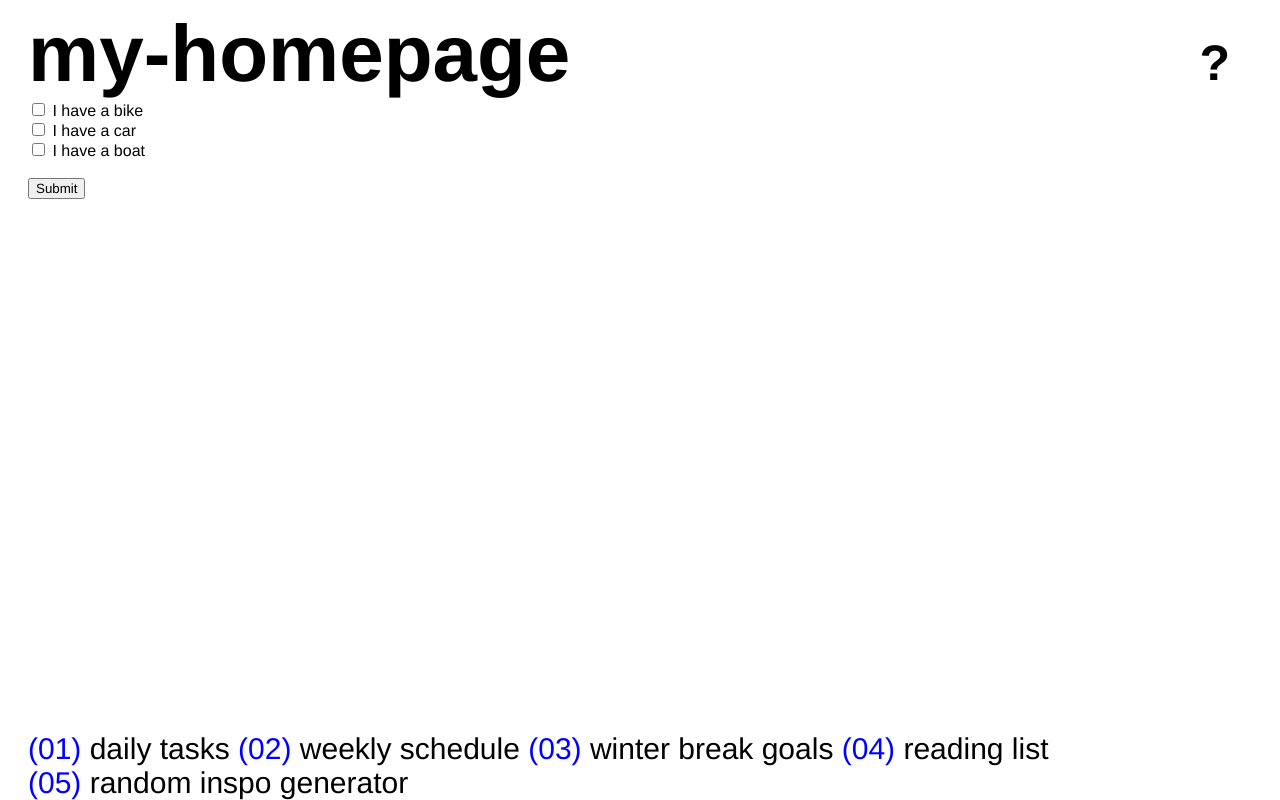
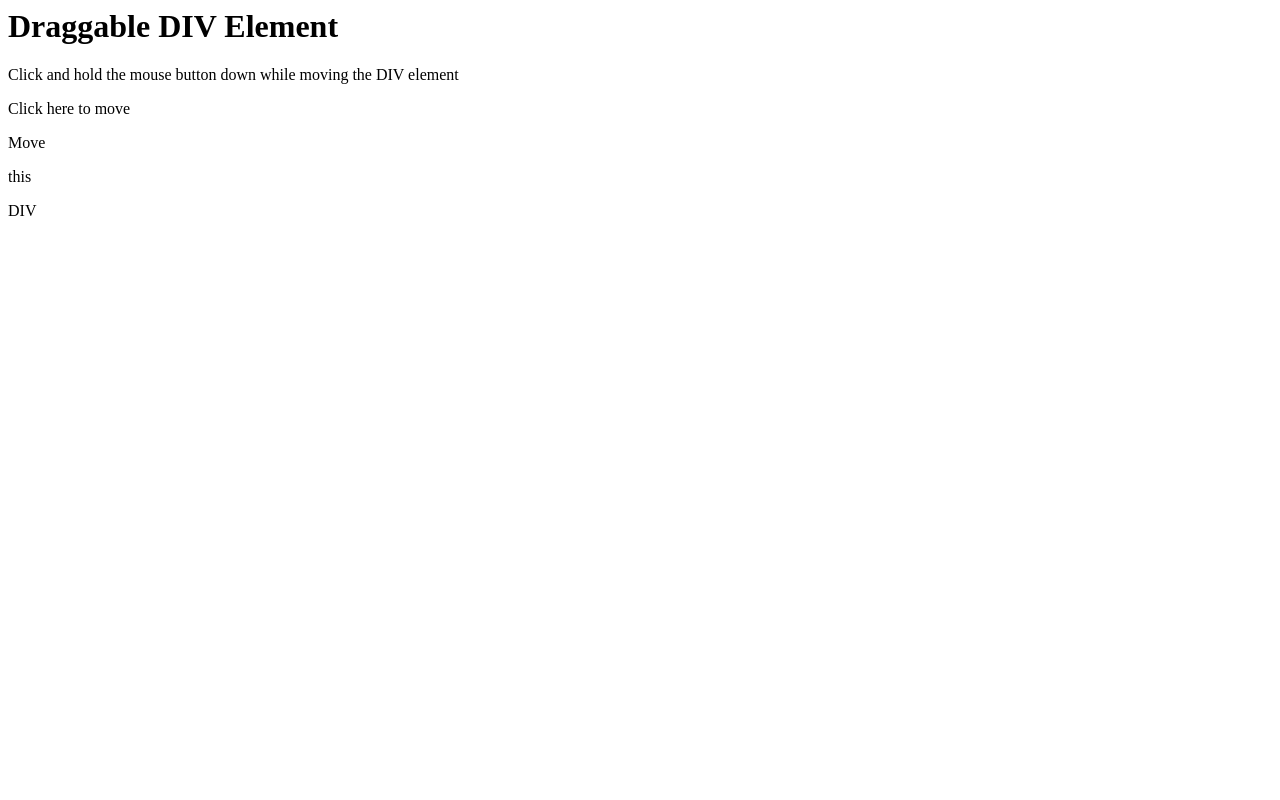
Before and after one commit to ineskang1/test3, a plain HTML site: page index.html in a window 1280 px wide. Drawn offline with Linux system fonts and the light colour scheme.

Commit message:
12.4 4.44

```diff
--- a/index.html
+++ b/index.html
@@ -1,154 +1,25 @@
-<meta charset="utf-8">
+<h1>Draggable DIV Element</h1>
 
-<!-- CSS -->
-<style>
-  html * {
-    font-family: helvetica, sans-serif;
-    cursor: crosshair !important;
-  }
+<p>Click and hold the mouse button down while moving the DIV element</p>
 
-  body {
-    padding-left: 20px;
-  }
-
-  h1 {
-    font-size: 80px;
-    display: inline;
-  }
-
-  .menu {
-    font-size: 30px;
-    padding-left: 0;
-    position: absolute;
-    bottom: 0;
-  }
-
-  .about {
-    vertical-align: top;
-    display: inline;
-    position: absolute;
-    font-size: 50px;
-    padding-right: 50px;
-    top: 0;
-    right: 0;
-  }
-
-  .description {
-    display: none;
-    position: absolute;
-    font-size: 30px;
-    text-align: center;
-    border: 2px solid;
-    padding: 10px;
-    width: 700px;
-    height: 800px;
-    top: 0;
-    bottom: 0;
-    left: 0;
-    right: 0;
-    margin: auto;
-  }
-
-  .about:hover+.description {
-    display: block;
-  }
-
-  .highlight:hover span .dropdown-content {
-    display: block;
-  }
-
-  .highlight {
-    color: black;
-  }
-
-  .highlight:hover {
-    color: #FFFFFF;
-    background-color: blue;
-  }
-
-  .button1 {
-    background-color: white;
-    border: none;
-    display: inline-block;
-    font-size: 30px;
-    color: blue;
-    padding: 0;
-  }
-
-  #myDIV {
-    display: none;
-  }
-</style>
-
-<!-- ELEMENTS -->
-<head>
-  <title>homepage</title>
-</head>
-
-<body>
-  <h1>my-homepage</h1>
-  <h1 class="about">?</h1>
-
-  <div class="description">
-    This is my description!
+<div id="mydiv">
+  <div id="mydivheader">Click here to move</div>
+  <p>Move</p>
+  <p>this</p>
+  <p>DIV</p>
 </div>
 
-  <div class="menu">
-    <button class="button1">(01) <span class="highlight" onclick="DailyTasksFunction()">daily tasks</span></button>
-    <button class="button1">(02) <span class="highlight" onclick="WeeklyScheduleFunction()">weekly schedule</span></button>
-    <button class="button1">(03) <span class="highlight" onclick="myFunction()">winter break goals</span></button>
-    <button class="button1">(04) <span class="highlight" onclick="myFunction()">reading list</span></button>
-    <button class="button1">(05) <span class="highlight" onclick="myFunction()">random inspo generator</span></button>
-  </div>
-
-  <div id="tasklist">
-    <form action="/action_page.php">
-      <input type="checkbox" id="vehicle1" name="vehicle1" value="Bike">
-      <label for="vehicle1"> I have a bike</label><br>
-      <input type="checkbox" id="vehicle2" name="vehicle2" value="Car">
-      <label for="vehicle2"> I have a car</label><br>
-      <input type="checkbox" id="vehicle3" name="vehicle3" value="Boat">
-      <label for="vehicle3"> I have a boat</label><br><br>
-      <input type="submit" value="Submit">
-    </form>
-  </div>
-
-  <!-- JS -->
-
 <script>
-    function DailyTasksFunction() {
-      let x = document.getElementById("tasklist");
-      if (x.style.display === "none") {
-        x.style.display = "block";
-      } else {
-        x.style.display = "none";
-      }
-    }
-
-    function WeeklyScheduleFunction() {
-      let x = document.getElementById("myDIV");
-      if (x.style.display === "none") {
-        x.style.display = "block";
-      } else {
-        x.style.display = "none";
-      }
-    }
-
-
-    // DRAGGABLE ELEMENTS //
-
+//Make the DIV element draggagle:
 dragElement(document.getElementById("mydiv"));
 
 function dragElement(elmnt) {
-      var pos1 = 0,
-        pos2 = 0,
-        pos3 = 0,
-        pos4 = 0;
+  var pos1 = 0, pos2 = 0, pos3 = 0, pos4 = 0;
   if (document.getElementById(elmnt.id + "header")) {
-        // if present, the header is where you move the DIV from:
+    /* if present, the header is where you move the DIV from:*/
     document.getElementById(elmnt.id + "header").onmousedown = dragMouseDown;
   } else {
-        // otherwise, move the DIV from anywhere inside the DIV:
+    /* otherwise, move the DIV from anywhere inside the DIV:*/
     elmnt.onmousedown = dragMouseDown;
   }
 
@@ -177,10 +48,8 @@
   }
 
   function closeDragElement() {
-        // stop moving when mouse button is released:
+    /* stop moving when mouse button is released:*/
     document.onmouseup = null;
     document.onmousemove = null;
   }
 }
-  </script>
-</body>
```
Lines whose indentation alone changed are shown as unchanged.
